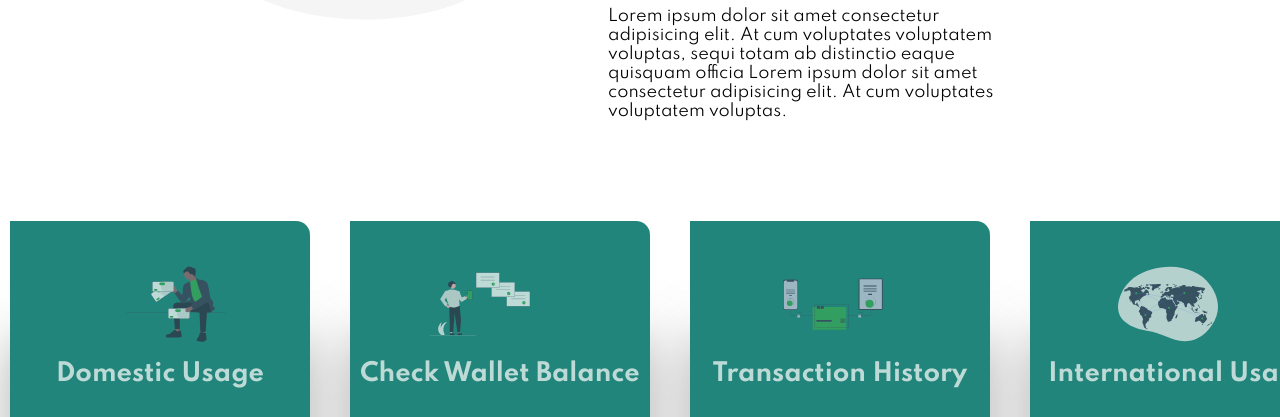
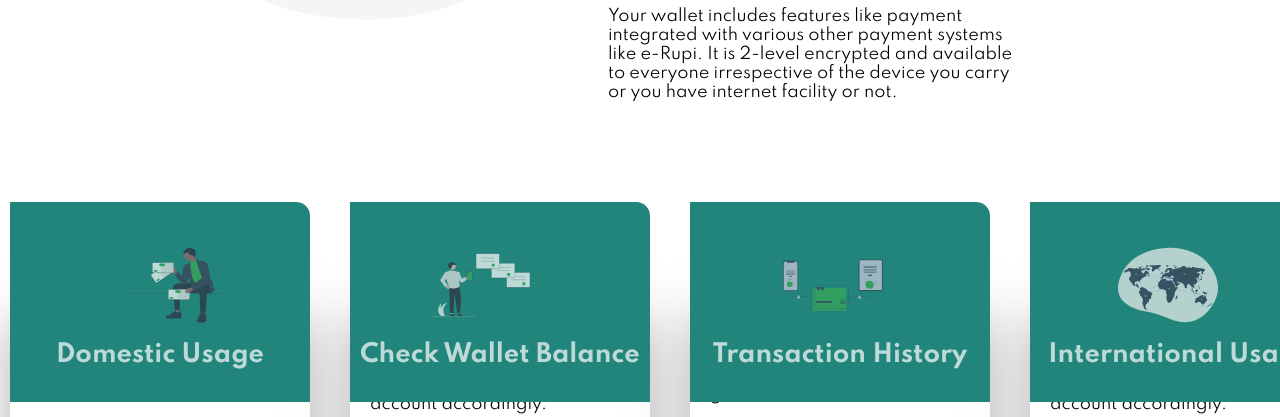
Before and after one commit to amexmakeathon/code45, a plain HTML site: page mywallet.htm in a window 1280 px wide. Shown: the part 362-779 px from the top of the page. Drawn offline with Linux system fonts and the light colour scheme.

Commit message:
Update mywallet.htm

```diff
--- a/mywallet.htm
+++ b/mywallet.htm
@@ -27,9 +27,8 @@
    <!-- main body starts-->
     <div class="body-1">
         <div class="wallet-img"><img src="ewallet-page/main-photo.svg"></div>
-       <div class="heading-wallet"><h1>My Wallet</h1><br><p>Lorem ipsum dolor sit amet consectetur adipisicing elit. At cum voluptates
-           voluptatem voluptas, sequi totam ab distinctio eaque quisquam officia Lorem ipsum dolor sit amet consectetur adipisicing elit.
-            At cum voluptates voluptatem voluptas.</p></div>
+       <div class="heading-wallet"><h1>My Wallet</h1><br><p>Your wallet includes features like payment integrated with various other
+        payment systems like e-Rupi. It is 2-level encrypted and available to everyone irrespective of the device you carry or you have internet facility or not.</p></div>
     </div>
 
     <section class="card-body">
@@ -44,7 +43,7 @@
             </div>
             <div class="face face2">
               <div class="content">
-                  <p>Lorem ipsum dolor sit amet consectetur adipisicing elit. Odio, laudantium ipsam accusamus praesentium quam corrupti.</p>
+                  <p>Control your domestic usage and make your wallet customizable.</p>
                   <a href="#">Proceed</a>
               </div>
             </div>
@@ -59,7 +58,7 @@
               </div>
               <div class="face face2">
                 <div class="content">
-                    <p>Lorem ipsum dolor sit amet consectetur adipisicing elit. Odio, laudantium ipsam accusamus praesentium quam corrupti.</p>
+                    <p>Check your digital wallet's balance in just one step and transfer money from your account accordingly.</p>
                     <a href="#">Proceed</a>
                 </div>
               </div>
@@ -74,7 +73,7 @@
               </div>
               <div class="face face2">
                 <div class="content">
-                    <p>Lorem ipsum dolor sit amet consectetur adipisicing elit. Odio, laudantium ipsam accusamus praesentium quam corrupti.</p>
+                    <p>View complete transaction history of your wallet in one go.</p>
                     <a href="#">Proceed</a>
                 </div>
               </div>
@@ -89,7 +88,7 @@
               </div>
               <div class="face face2">
                 <div class="content">
-                    <p>Lorem ipsum dolor sit amet consectetur adipisicing elit. Odio, laudantium ipsam accusamus praesentium quam corrupti.</p>
+                    <p>Check your digital wallet's balance in just one step and transfer money from your account accordingly.</p>
                     <a href="#">Proceed</a>
                 </div>
               </div>
```
